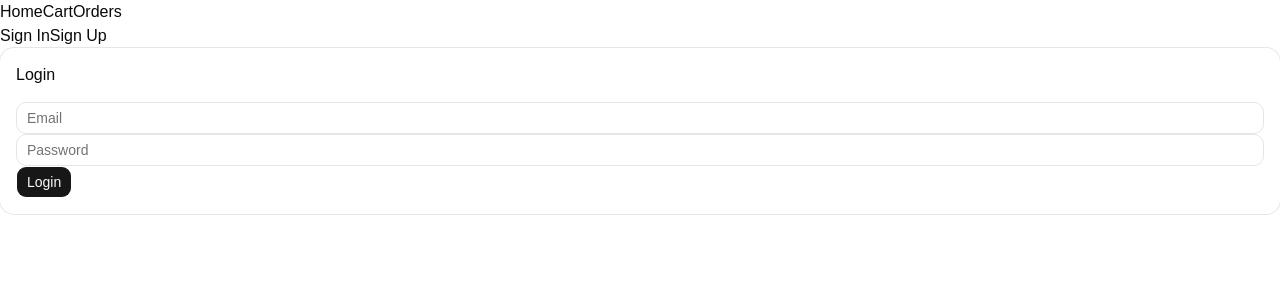
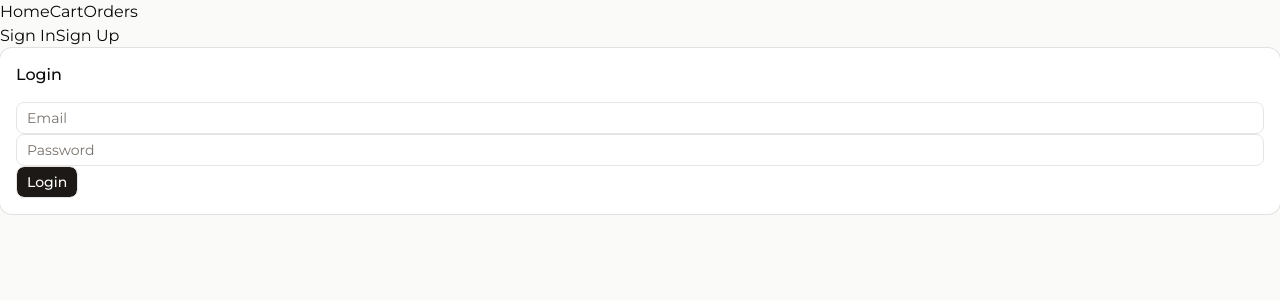
Before and after one commit to Ha-Khu/ecommerce, a React (Vite) app in the folder client/: page /login in a window 1280 px wide. Shown: the top 300 px of the page. Built offline with nearby package versions, Linux system fonts and the light colour scheme.

Commit message:
style: add design tokens, fonts and color palette

```diff
--- a/client/src/index.css
+++ b/client/src/index.css
@@ -1,130 +1,83 @@
+@import url('https://fonts.googleapis.com/css2?family=Cormorant:wght@400;500;600;700&family=Montserrat:wght@300;400;500;600;700&display=swap');
 @import "tailwindcss";
 @import "tw-animate-css";
-@import "shadcn/tailwind.css";
-@import "@fontsource-variable/geist";
 
 @custom-variant dark (&:is(.dark *));
 
-@theme inline {
-    --font-heading: var(--font-sans);
-    --font-sans: 'Geist Variable', sans-serif;
-    --color-sidebar-ring: var(--sidebar-ring);
-    --color-sidebar-border: var(--sidebar-border);
-    --color-sidebar-accent-foreground: var(--sidebar-accent-foreground);
-    --color-sidebar-accent: var(--sidebar-accent);
-    --color-sidebar-primary-foreground: var(--sidebar-primary-foreground);
-    --color-sidebar-primary: var(--sidebar-primary);
-    --color-sidebar-foreground: var(--sidebar-foreground);
-    --color-sidebar: var(--sidebar);
-    --color-chart-5: var(--chart-5);
-    --color-chart-4: var(--chart-4);
-    --color-chart-3: var(--chart-3);
-    --color-chart-2: var(--chart-2);
-    --color-chart-1: var(--chart-1);
-    --color-ring: var(--ring);
-    --color-input: var(--input);
-    --color-border: var(--border);
-    --color-destructive: var(--destructive);
-    --color-accent-foreground: var(--accent-foreground);
-    --color-accent: var(--accent);
-    --color-muted-foreground: var(--muted-foreground);
-    --color-muted: var(--muted);
-    --color-secondary-foreground: var(--secondary-foreground);
-    --color-secondary: var(--secondary);
-    --color-primary-foreground: var(--primary-foreground);
-    --color-primary: var(--primary);
-    --color-popover-foreground: var(--popover-foreground);
-    --color-popover: var(--popover);
-    --color-card-foreground: var(--card-foreground);
-    --color-card: var(--card);
-    --color-foreground: var(--foreground);
-    --color-background: var(--background);
-    --radius-sm: calc(var(--radius) * 0.6);
-    --radius-md: calc(var(--radius) * 0.8);
-    --radius-lg: var(--radius);
-    --radius-xl: calc(var(--radius) * 1.4);
-    --radius-2xl: calc(var(--radius) * 1.8);
-    --radius-3xl: calc(var(--radius) * 2.2);
-    --radius-4xl: calc(var(--radius) * 2.6);
+:root {
+  --radius: 0.5rem;
+
+  --background: #FAFAF9;
+  --foreground: #0C0A09;
+
+  --card: #FFFFFF;
+  --card-foreground: #0C0A09;
+
+  --popover: #FFFFFF;
+  --popover-foreground: #0C0A09;
+
+  --primary: #1C1917;
+  --primary-foreground: #FFFFFF;
+
+  --secondary: #F5F5F4;
+  --secondary-foreground: #1C1917;
+
+  --muted: #F5F5F4;
+  --muted-foreground: #78716C;
+
+  --accent: #A16207;
+  --accent-foreground: #FFFFFF;
+
+  --destructive: #DC2626;
+  --destructive-foreground: #FFFFFF;
+
+  --border: #E7E5E4;
+  --input: #D6D3D1;
+  --ring: #A16207;
 }
 
-:root {
-    --background: oklch(1 0 0);
-    --foreground: oklch(0.145 0 0);
-    --card: oklch(1 0 0);
-    --card-foreground: oklch(0.145 0 0);
-    --popover: oklch(1 0 0);
-    --popover-foreground: oklch(0.145 0 0);
-    --primary: oklch(0.205 0 0);
-    --primary-foreground: oklch(0.985 0 0);
-    --secondary: oklch(0.97 0 0);
-    --secondary-foreground: oklch(0.205 0 0);
-    --muted: oklch(0.97 0 0);
-    --muted-foreground: oklch(0.556 0 0);
-    --accent: oklch(0.97 0 0);
-    --accent-foreground: oklch(0.205 0 0);
-    --destructive: oklch(0.577 0.245 27.325);
-    --border: oklch(0.922 0 0);
-    --input: oklch(0.922 0 0);
-    --ring: oklch(0.708 0 0);
-    --chart-1: oklch(0.87 0 0);
-    --chart-2: oklch(0.556 0 0);
-    --chart-3: oklch(0.439 0 0);
-    --chart-4: oklch(0.371 0 0);
-    --chart-5: oklch(0.269 0 0);
-    --radius: 0.625rem;
-    --sidebar: oklch(0.985 0 0);
-    --sidebar-foreground: oklch(0.145 0 0);
-    --sidebar-primary: oklch(0.205 0 0);
-    --sidebar-primary-foreground: oklch(0.985 0 0);
-    --sidebar-accent: oklch(0.97 0 0);
-    --sidebar-accent-foreground: oklch(0.205 0 0);
-    --sidebar-border: oklch(0.922 0 0);
-    --sidebar-ring: oklch(0.708 0 0);
+@theme inline {
+  --color-background: var(--background);
+  --color-foreground: var(--foreground);
+  --color-card: var(--card);
+  --color-card-foreground: var(--card-foreground);
+  --color-popover: var(--popover);
+  --color-popover-foreground: var(--popover-foreground);
+  --color-primary: var(--primary);
+  --color-primary-foreground: var(--primary-foreground);
+  --color-secondary: var(--secondary);
+  --color-secondary-foreground: var(--secondary-foreground);
+  --color-muted: var(--muted);
+  --color-muted-foreground: var(--muted-foreground);
+  --color-accent: var(--accent);
+  --color-accent-foreground: var(--accent-foreground);
+  --color-destructive: var(--destructive);
+  --color-destructive-foreground: var(--destructive-foreground);
+  --color-border: var(--border);
+  --color-input: var(--input);
+  --color-ring: var(--ring);
+
+  --font-serif: 'Cormorant', Georgia, serif;
+  --font-sans: 'Montserrat', system-ui, sans-serif;
+
+  --radius-sm: calc(var(--radius) - 4px);
+  --radius-md: calc(var(--radius) - 2px);
+  --radius-lg: var(--radius);
+  --radius-xl: calc(var(--radius) + 4px);
 }
 
-.dark {
-    --background: oklch(0.145 0 0);
-    --foreground: oklch(0.985 0 0);
-    --card: oklch(0.205 0 0);
-    --card-foreground: oklch(0.985 0 0);
-    --popover: oklch(0.205 0 0);
-    --popover-foreground: oklch(0.985 0 0);
-    --primary: oklch(0.922 0 0);
-    --primary-foreground: oklch(0.205 0 0);
-    --secondary: oklch(0.269 0 0);
-    --secondary-foreground: oklch(0.985 0 0);
-    --muted: oklch(0.269 0 0);
-    --muted-foreground: oklch(0.708 0 0);
-    --accent: oklch(0.269 0 0);
-    --accent-foreground: oklch(0.985 0 0);
-    --destructive: oklch(0.704 0.191 22.216);
-    --border: oklch(1 0 0 / 10%);
-    --input: oklch(1 0 0 / 15%);
-    --ring: oklch(0.556 0 0);
-    --chart-1: oklch(0.87 0 0);
-    --chart-2: oklch(0.556 0 0);
-    --chart-3: oklch(0.439 0 0);
-    --chart-4: oklch(0.371 0 0);
-    --chart-5: oklch(0.269 0 0);
-    --sidebar: oklch(0.205 0 0);
-    --sidebar-foreground: oklch(0.985 0 0);
-    --sidebar-primary: oklch(0.488 0.243 264.376);
-    --sidebar-primary-foreground: oklch(0.985 0 0);
-    --sidebar-accent: oklch(0.269 0 0);
-    --sidebar-accent-foreground: oklch(0.985 0 0);
-    --sidebar-border: oklch(1 0 0 / 10%);
-    --sidebar-ring: oklch(0.556 0 0);
+* {
+  border-color: var(--border);
 }
 
-@layer base {
-  * {
-    @apply border-border outline-ring/50;
-    }
-  body {
-    @apply bg-background text-foreground;
-    }
-  html {
-    @apply font-sans;
-    }
+body {
+  background-color: var(--background);
+  color: var(--foreground);
+  font-family: var(--font-sans);
+  -webkit-font-smoothing: antialiased;
+  margin: 0;
 }
+
+h1, h2, h3, h4 {
+  font-family: var(--font-serif);
+}
```
